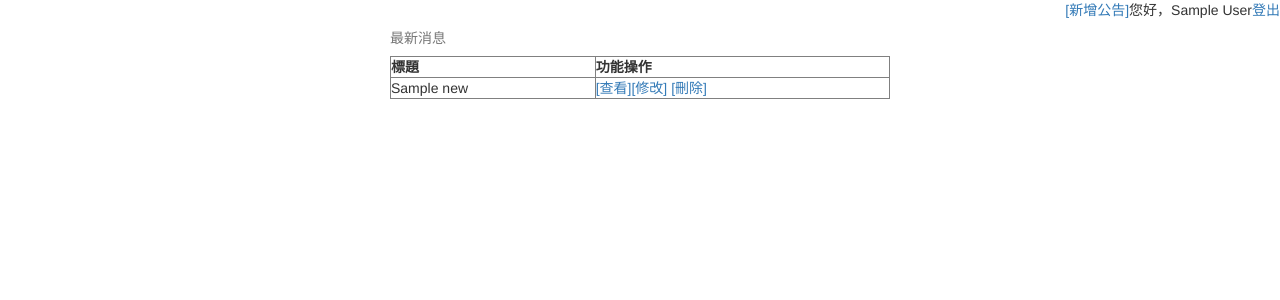
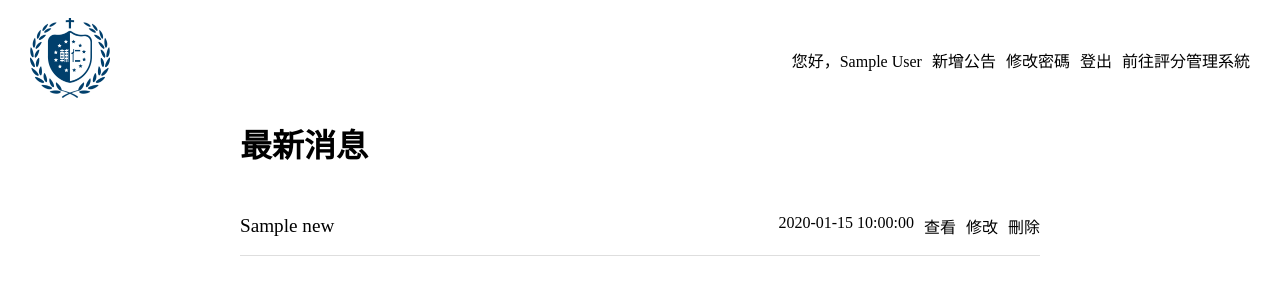
Before and after one commit to XiaoYaoXianRen0331/fwd, a PHP site: page / in a window 1280 px wide. Shown: the top 300 px of the page. Run offline with PHP 8.4, Linux system fonts and the light colour scheme; the visitor is signed in with stand-in values (Sample User, id 1); tables that the repository leaves empty or names only in its code hold one stand-in row (values such as "Sample post").

Commit message:
首頁UI 更改密碼

```diff
--- /dev/null
+++ b/assets/css/index.css
@@ -0,0 +1,48 @@
+.header {
+    height: 120px;
+    padding-left: 30px;
+    padding-right: 30px;
+    display: flex;
+    justify-content: space-between;
+    align-items: center;
+}
+
+.header-items {
+    display: flex;
+    gap: 10px;
+}
+
+.item:hover {
+    font-size: 1.05rem;
+    font-weight: bold;
+    text-decoration: underline;
+}
+
+.container {
+    width: 100%;
+    max-width: 800px;
+    margin: auto;
+}
+
+#title {
+    font-size: 32px;
+    font-weight: 900;
+    margin-bottom: 30px;
+}
+
+.new {
+    height: 60px;
+    border-bottom: 1px solid #dedede;
+    display: flex;
+    justify-content: space-between;
+    align-items: center;
+}
+
+.title {
+    font-size: 1.2rem;
+}
+
+.options {
+    display: flex;
+    gap: 10px;
+}
--- a/assets/css/reset.css
+++ b/assets/css/reset.css
@@ -8,6 +8,7 @@
 
 a {
     text-decoration: none;
+    color: #000;
 }
 
 ul {
--- a/index.php
+++ b/index.php
@@ -1,4 +1,17 @@
-<!doctype html>
+<?php
+    session_start();
+    if(!(isset($_SESSION['name']))){
+      $_SESSION['id']="";
+      $_SESSION['name']="";
+      $_SESSION['level']="";
+    }
+    //  $link=mysqli_connect('localhost','root', '','test');
+    $link = mysqli_connect('localhost','xiaoyao','xiaoyao','fwd');
+    $sql = "select * from news";
+    $result = mysqli_query($link,$sql);
+?>
+
+<!DOCTYPE html>
 <html lang="en">
 <head>
     <meta charset="UTF-8">
@@ -6,67 +19,68 @@
     <meta name="Author" content="">
     <meta name="Keywords" content="">
     <meta name="Description" content="">
+    <meta name="viewport" content="width=device-width, initial-scale=1.0">
     <title>Document</title>
-   <!-- Latest compiled and minified CSS -->
-<link rel="stylesheet" href="https://maxcdn.bootstrapcdn.com/bootstrap/3.3.7/css/bootstrap.min.css">
-<!-- jQuery library -->
-<script src="https://ajax.googleapis.com/ajax/libs/jquery/3.3.1/jquery.min.js"></script>
-<!-- Latest compiled JavaScript -->
-<script src="https://maxcdn.bootstrapcdn.com/bootstrap/3.3.7/js/bootstrap.min.js"></script>
-   <link rel="stylesheet" href="sample.css">
+    <link rel="stylesheet" href="assets/css/reset.css">
+    <link rel="stylesheet" href="assets/css/index.css">
 </head>
 <body>
-   <div class="RedListCap" align=right>
+    <div class="header">
+        <div id="logo">
+            <img src="assets/images/logo.png" alt="Fu Jen University" height="80px">
+        </div>
+        <div class="header-items">
+            <?php
+            if($_SESSION['name'] != ''){
+                echo '<div class="">您好，' . $_SESSION['name'] . '</div>';
+                if($_SESSION['level'] == 'admin'){ ?>
+                    <div class="item">
+                        <a href="insert.htm">新增公告</a>
+                    </div>
+                <?php } ?>
+                <div class="item">
+                    <a href="change_password.php">修改密碼</a>
+                </div>
+                <div class="item">
+                    <a href="logout.php">登出</a>
+                </div>
+            <?php } else { ?>
+                <div class="item">
+                    <a href="login.htm">登入</a>
+                </div>
+            <?php }
+            ?>
+            <div class="item">
+                <a href="midhomework.html">前往評分管理系統</a>
+            </div>
+        </div>
+    </div>
 
+    <div class="container">
+        <div id="title">最新消息</div>
+        <div class="wrap-news">
             <?php
-    session_start();
-    if(!(isset($_SESSION['name']))){
-      $_SESSION['id']="";
-      $_SESSION['name']="";
-      $_SESSION['level']="";
-    }
-    if($_SESSION['name'] != "")
-    {
-      if($_SESSION['level'] == "admin"){
-        echo '<a href="insert.htm">[新增公告]</a>';
-      }
-      echo "您好，", $_SESSION['name'], "<a href=logout.php>登出</a>";
-    }
-    else {
-      echo "<a href=login.htm>登入</a>";
-    }
+            while ($row = mysqli_fetch_assoc($result)) { ?>
+                <div class="new">
+                    <div class="title"><?php echo $row['title']; ?></div>
+                    <div class="options">
+                        <div class="option"><?php echo $row['newsdate']; ?></div>
+                        <div class="option">
+                            <a href="news.php?newsid=<?php echo $row['newsid'];?>">查看</a>
+                        </div>
+                        <?php if($_SESSION['level'] == 'admin') { ?>
+                            <div class="option">
+                                <a href="update.php?newsid=<?php echo $row['newsid'];?>">修改</a>
+                            </div>
+                            <div class="option">
+                                <a href="delete.php?newsid=<?php echo $row['newsid'];?>">刪除</a>
+                            </div>
+                        <?php } ?>
+                    </div>
+                </div>
+            <?php }
             ?>
         </div>
-
-   <div align=center>
-   <table class="List" width="500" border="1">
-     <caption class="ListCap">最新消息</caption>
-     <tr>
-	   <th>標題</th>
-	   <th>功能操作</th>
-	   </tr>
-	 <?php
-	  //  $link=mysqli_connect('localhost','root', '','test');
-    $link = mysqli_connect('localhost','xiaoyao','xiaoyao','fwd');
-	   $sql = "select * from news";
-	   $result = mysqli_query($link,$sql);
-	   while($row=mysqli_fetch_assoc($result))
-	   {
-      echo "<tr>
-              <td>", $row['title'], "</td>
-              <td>
-                <a href=news.php?newsid=", $row['newsid'], ">[查看]</a>";
-      if($_SESSION['level']=="admin")
-      {
-        echo "<a href=update.php?newsid={$row['newsid']}>[修改]</a>
-              <a href=delete.php?newsid={$row['newsid']}>[刪除]</a>";
-      }
-      echo '</td>
-            </tr>';
-	   }
-	   mysqli_close($link);
-	 ?>
-   </table>
     </div>
 </body>
 </html>
--- a/insert.htm
+++ b/insert.htm
@@ -23,7 +23,7 @@
             </tr>
             <tr>
                 <td>公告日期</td>
-                <td><input type="text" name="newsdate" required></td>
+                <td><input type="date" name="newsdate" required></td>
             </tr>
             <tr>
                 <td co;span=2><input type=submit></td>
--- a/midhomework.html
+++ b/midhomework.html
@@ -10,7 +10,7 @@
     html {
       overflow: hidden;
       height: 100%;
-      background: #e2e7ec url(https://i.imgur.com/o7xP4an.png);
+      background: #e2e7ec url(assets/images/scene.png);
       background-size: cover;
       color: #666
     }
```
Also changed, not shown: archive/index.php (added, +72 -0 lines), change_password.php (added, +68 -0 lines), change_password_back.php (added, +18 -0 lines), archive/demo.css (renamed from assets/css/demo.css), archive/demo.html (renamed from demo.html), assets/images/scene.png (added). Lines whose indentation alone changed are shown as unchanged.
